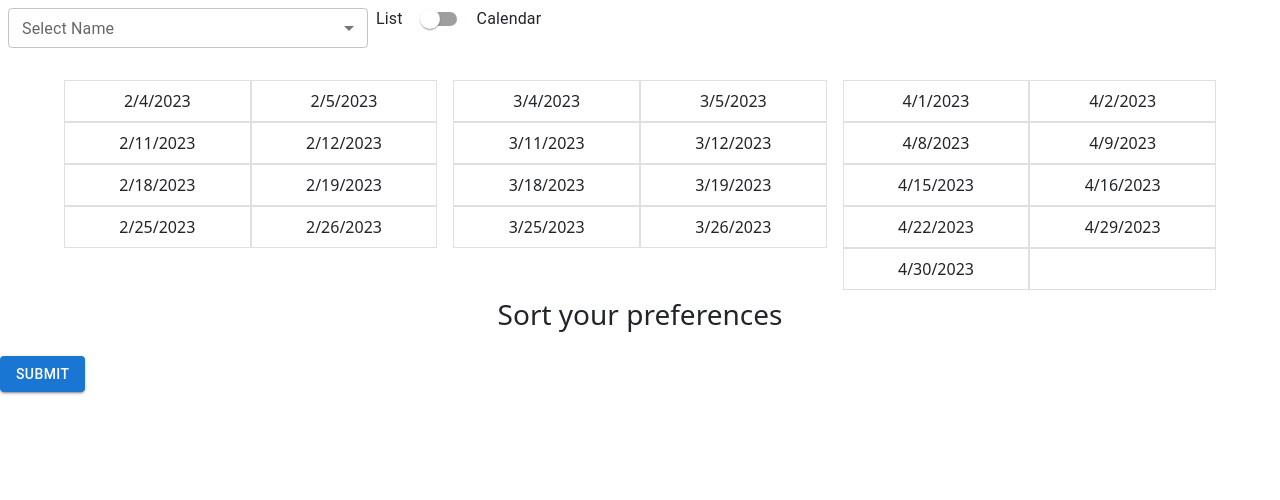
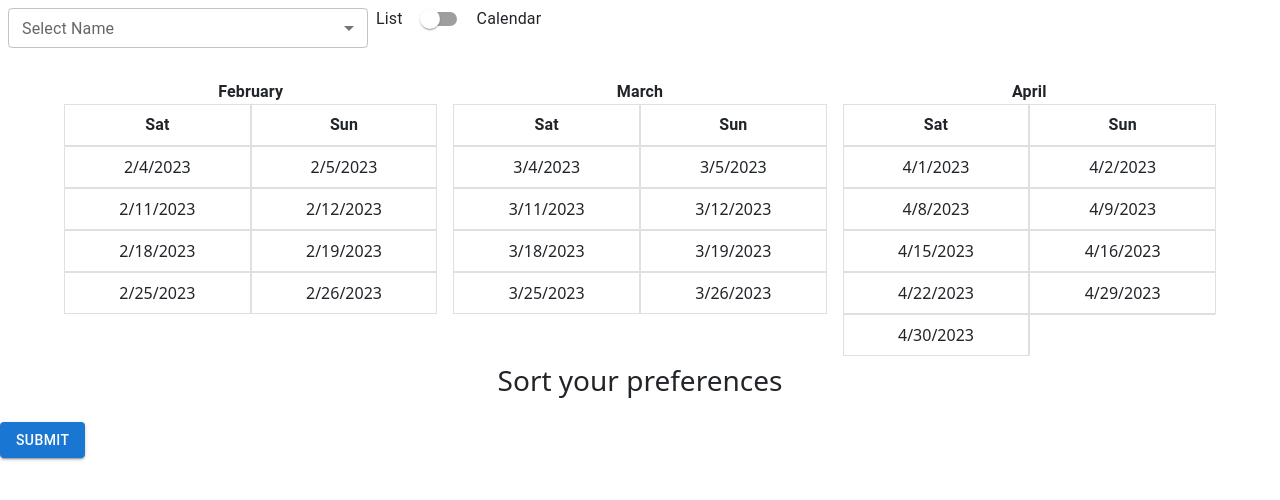
Before and after one commit to Jezla/weekend-scheduler, a React (Create React App) app in the folder frontend/: page / in a window 1280 px wide. Shown: the top 500 px of the page. Built offline with nearby package versions, Linux system fonts and the light colour scheme.

Commit message:
done list functionality

```diff
--- a/frontend/src/App.js
+++ b/frontend/src/App.js
@@ -10,7 +10,7 @@ import {
   Button, InputLabel, MenuItem, FormControl, Select, Stack, Typography, Switch
 } from '@mui/material';
 
-import { SortableItem } from './SortableItem';
+import SortableItem from './SortableItem';
 import ListView from './ListView';
 
 function App() {
@@ -77,7 +77,7 @@ function App() {
     setCalendarDate(date)
     if (selectedDates.length !== 6) {
       setSelectedDates([...selectedDates, date.toLocaleDateString()])
-      // Put some sort of max alert popup thingo
+      // TODO: Put some sort of max alert popup thingo
     }
   }
 
@@ -151,8 +151,9 @@ function App() {
           <h3>Sort your preferences</h3>
           <DndContext sensors={sensors} collisionDetection={closestCenter} onDragEnd={handleDragEnd}>
             <SortableContext items={selectedDates} strategy={verticalListSortingStrategy}>
-              {selectedDates.map(date =>
-                <SortableItem key={date} id={date} items={selectedDates} setItems={setSelectedDates}/>
+              {selectedDates.map(date => {
+                return <SortableItem key={date} id={date} items={selectedDates} setItems={setSelectedDates}/>
+              }
               )}
             </SortableContext>
           </DndContext>
--- a/frontend/src/ListView.js
+++ b/frontend/src/ListView.js
@@ -1,5 +1,5 @@
 import React from "react";
-import { Container } from '@mui/material';
+import { Container, Typography } from '@mui/material';
 import Grid from '@mui/material/Unstable_Grid2';
 import { textAlign } from "@mui/system";
 
@@ -39,24 +39,35 @@ const ListView = (props) => {
     borderBottom: '1px solid',
     borderRight: '1px solid',
     borderColor: 'divider',
+    textAlign: 'center'
+  }
+
+  const noBottomRight = {
+    borderTop: '1px solid',
+    borderLeft: '1px solid',
+    borderBottom: '1px solid',
+    borderRight: '1px solid',
+    borderColor: 'divider',
+    borderRightColor: 'white',
+    borderBottomColor: 'white',
   }
 
   const displayDate = (pair, index) => {
     return (
       <Grid
         container
-        key={index}
+        key={'p' + index}
         justifyContent="center"
         alignItems="center"
       >
-        {pair.map((date, index) => {
+        {pair.map((date, pairIndex) => {
           if (date === null)  {
             return (
               <Grid
-                key={index}
+                key={'p' + index + 'i' + pairIndex}
                 minHeight={25}
                 minWidth={100}
-                sx={{...defaultBorder, textAlign: 'center' }}
+                sx={index === 0 ? defaultBorder : noBottomRight}
                 xs={6}
               >
                 &nbsp;
@@ -65,11 +76,26 @@ const ListView = (props) => {
           }
           return (
             <Grid
-              key={index}
+              key={'p' + index + 'i' + pairIndex}
               minHeight={25}
               minWidth={100}
-              sx={{...defaultBorder, textAlign: 'center' }}
+              sx={props.selectedDates.includes(date.toLocaleDateString())
+                ? {...defaultBorder, cursor: 'pointer', backgroundColor: '#ccc'}
+                : {...defaultBorder, cursor: 'pointer'}
+              }
               xs={6}
+              onClick={() => {
+                if (props.selectedDates.includes(date.toLocaleDateString())) {
+                  const index = props.selectedDates.indexOf(props.id)
+                  const newDates = [...props.selectedDates]
+                  newDates.splice(index, 1);
+                  props.setSelectedDates(newDates)
+                } else if (props.selectedDates.length === 6) {
+                  // TODO: Put some sort of max alert popup thingo
+                } else {
+                  props.setSelectedDates([...props.selectedDates, date.toLocaleDateString()])
+                }
+              }}
             >
               {date.toLocaleDateString()}
             </Grid>
@@ -94,6 +120,37 @@ const ListView = (props) => {
           sx={{ pl: 2, pr: 2 }}
           direction='column'
         >
+          <Grid
+            container
+            justifyContent="center"
+            alignItems="center"
+          >
+            <Typography sx={{ fontWeight: 'bold' }}>
+              {monthList1[0] && monthList1[0][1].toLocaleString('default', { month: 'long' })}
+            </Typography>
+          </Grid>
+          <Grid
+            container
+            justifyContent="center"
+            alignItems="center"
+          >
+            <Grid
+              minHeight={25}
+              minWidth={100}
+              sx={defaultBorder}
+              xs={6}
+            >
+              <Typography sx={{ fontWeight: 'bold' }}>Sat</Typography>
+            </Grid>
+            <Grid
+              minHeight={25}
+              minWidth={100}
+              sx={defaultBorder}
+              xs={6}
+            >
+              <Typography sx={{ fontWeight: 'bold' }}>Sun</Typography>
+            </Grid>
+          </Grid>
           {monthList1 && monthList1.map((pair, index) => {
             return displayDate(pair, index)
           })}
@@ -104,6 +161,37 @@ const ListView = (props) => {
           sx={{ pl: 2, pr: 2 }}
           direction='column'
         >
+          <Grid
+            container
+            justifyContent="center"
+            alignItems="center"
+          >
+            <Typography sx={{ fontWeight: 'bold' }}>
+              {monthList2[0] && monthList2[0][1].toLocaleString('default', { month: 'long' })}
+            </Typography>
+          </Grid>
+          <Grid
+            container
+            justifyContent="center"
+            alignItems="center"
+          >
+            <Grid
+              minHeight={25}
+              minWidth={100}
+              sx={defaultBorder}
+              xs={6}
+            >
+              <Typography sx={{ fontWeight: 'bold' }}>Sat</Typography>
+            </Grid>
+            <Grid
+              minHeight={25}
+              minWidth={100}
+              sx={defaultBorder}
+              xs={6}
+            >
+              <Typography sx={{ fontWeight: 'bold' }}>Sun</Typography>
+            </Grid>
+          </Grid>
           {monthList2 && monthList2.map((date, index) => {
             return displayDate(date, index)
           })}
@@ -114,6 +202,37 @@ const ListView = (props) => {
           sx={{ pl: 2, pr: 2 }}
           direction='column'
         >
+          <Grid
+            container
+            justifyContent="center"
+            alignItems="center"
+          >
+            <Typography sx={{ fontWeight: 'bold' }}>
+              {monthList3[0] && monthList3[0][1].toLocaleString('default', { month: 'long' })}
+            </Typography>
+          </Grid>
+          <Grid
+            container
+            justifyContent="center"
+            alignItems="center"
+          >
+            <Grid
+              minHeight={25}
+              minWidth={100}
+              sx={{...defaultBorder, textAlign: 'center' }}
+              xs={6}
+            >
+              <Typography sx={{ fontWeight: 'bold' }}>Sat</Typography>
+            </Grid>
+            <Grid
+              minHeight={25}
+              minWidth={100}
+              sx={{...defaultBorder, textAlign: 'center' }}
+              xs={6}
+            >
+              <Typography sx={{ fontWeight: 'bold' }}>Sun</Typography>
+            </Grid>
+          </Grid>
           {monthList3 && monthList3.map((date, index) => {
             return displayDate(date, index)
           })}
--- a/frontend/src/SortableItem.js
+++ b/frontend/src/SortableItem.js
@@ -2,7 +2,7 @@ import { useSortable } from "@dnd-kit/sortable";
 import {CSS} from "@dnd-kit/utilities";
 import { CloseButton, Card } from "react-bootstrap";
 
-export function SortableItem(props) {
+const SortableItem = (props) => {
   const {
     attributes,
     listeners,
@@ -18,12 +18,10 @@ export function SortableItem(props) {
   }
 
   return (
-    <>
-      <div >
+      <div>
         <Card body className="m-3" ref={setNodeRef} style={style} {...attributes} {...listeners}>
           {props.id}
           <CloseButton onClick={(e) => {
-            console.log(props.id)
             const index = props.items.indexOf(props.id)
             const newDates = [...props.items]
             newDates.splice(index, 1);
@@ -32,6 +30,7 @@ export function SortableItem(props) {
           }}/>
         </Card>
       </div>
-    </>
   )
 }
+
+export default SortableItem
```
